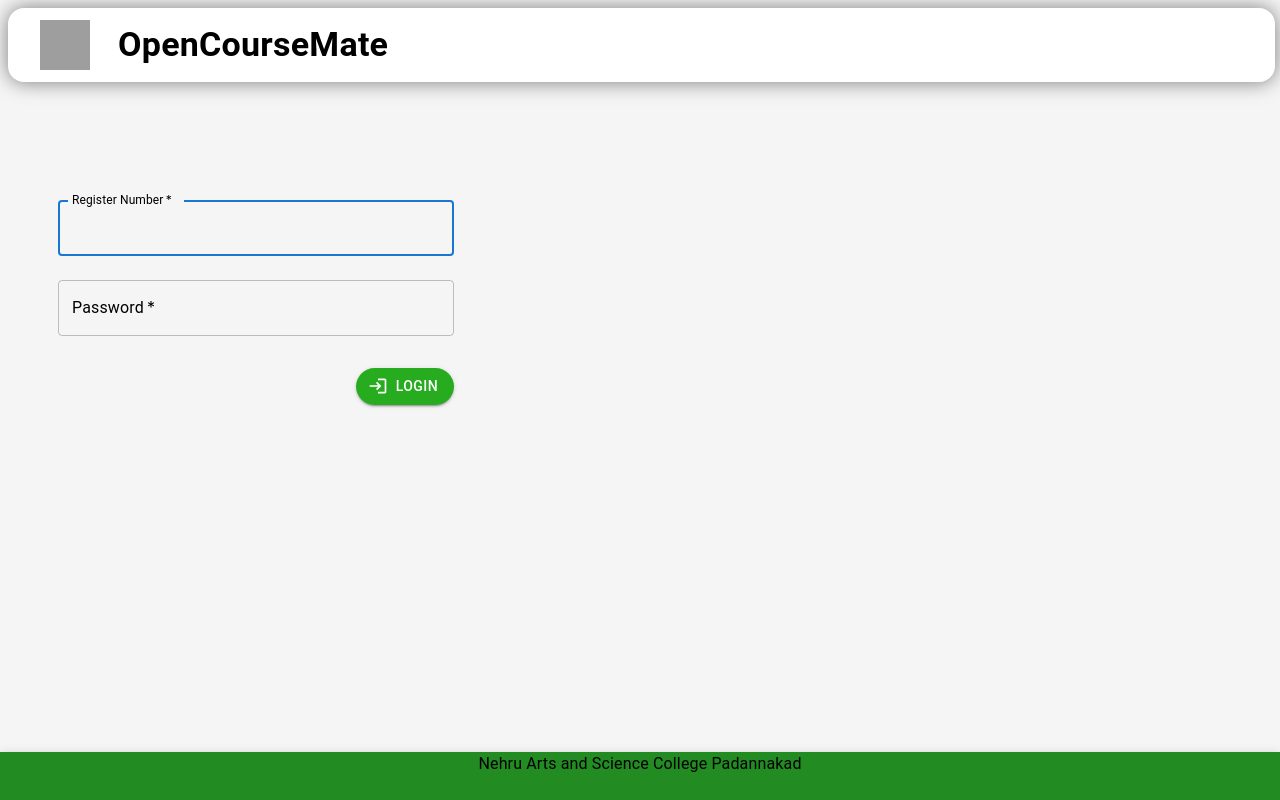
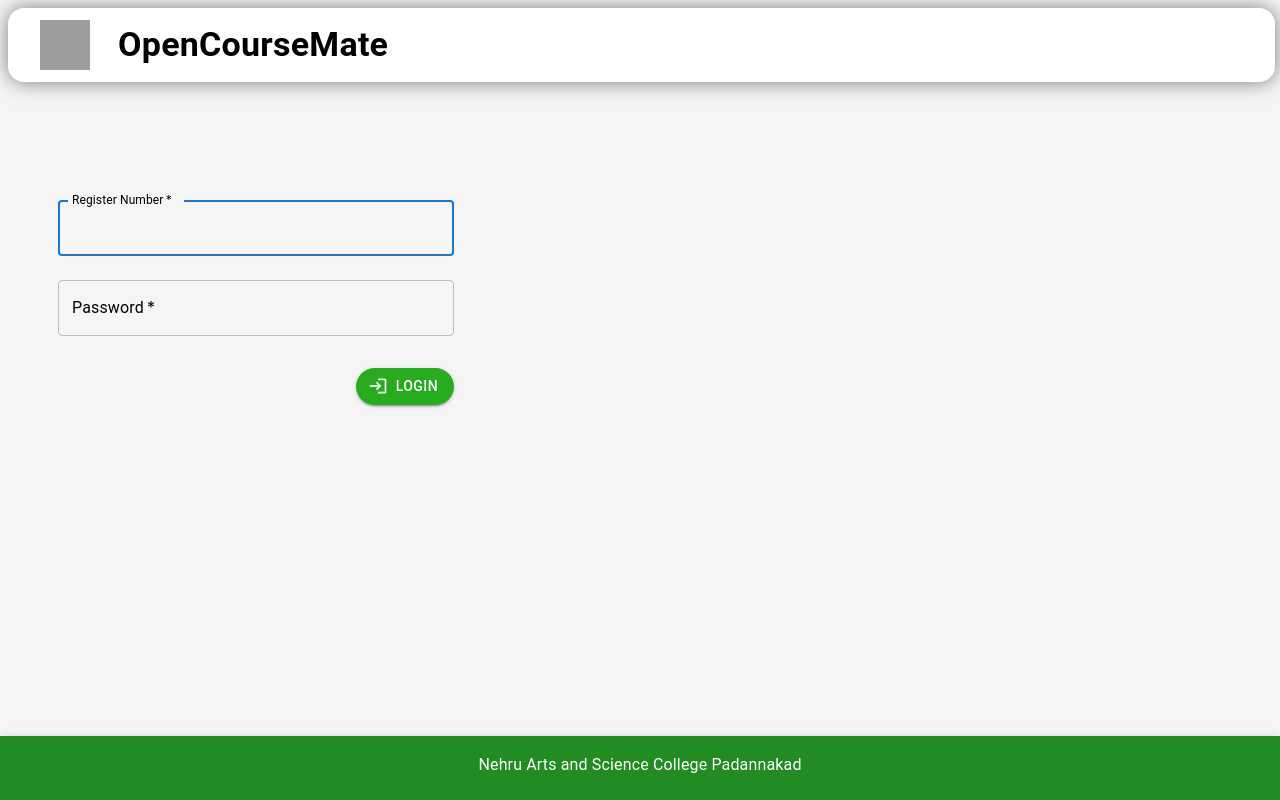
Before and after one commit to 4rjunc/opencourse-webapp, a React (Vite) app in the folder openFrontend/: page / in a window 1280 px wide. Built offline with nearby package versions, Linux system fonts and the light colour scheme; grey boxes are pictures that could not be loaded.

Commit message:
Fixed Footer

```diff
--- a/openFrontend/src/components/Footer.jsx
+++ b/openFrontend/src/components/Footer.jsx
@@ -2,7 +2,7 @@ import React, { useEffect, useState } from 'react';
 import { AppBar, Toolbar, Typography, Container } from '@mui/material';
 
 const footerStyle = {
-  backgroundColor: 'green',
+  backgroundColor: '#228B22',
   width: '100%',
   position: 'fixed',
   bottom: 0,
--- a/openFrontend/src/components/Login.jsx
+++ b/openFrontend/src/components/Login.jsx
@@ -33,22 +33,24 @@ const Login = () => {
     setSnackbarOpen(false);
   };
   const footerStyle = {
-    backgroundColor: '#228B22', // Set the background color to Screamin Green
-    width: '100vw', // Make the footer full-width of the viewport
-    position: 'fixed', // Set the position to fixed
-    bottom: 0, // Place the footer at the bottom
+    backgroundColor: '#228B22',
+    width: '100%',
+    position: 'fixed',
+    bottom: 0,
     left: 0,
-    height: '3rem',
+    zIndex: 999,
+    transition: 'bottom 0.3s', // Add a smooth transition for the footer
   };
 
   const contentStyle = {
     display: 'flex',
-    flexDirection: 'column', // Arrange content in a column
-    alignItems: 'center', // Center the content horizontally
+    flexDirection: 'row',
+    alignItems: 'center',
+    justifyContent: 'center',
   };
 
   const textStyle = {
-    marginBottom: '16px', // Add margin to create space between Typography components
+    marginBottom: '6px',
   };
 
   const handleSubmit = async (event) => {
@@ -129,15 +131,6 @@ const Login = () => {
             </Toolbar>
           </AppBar>
         </Box>
-        <AppBar position="static" style={footerStyle}>
-          <Container>
-            <Toolbar style={contentStyle}>
-              <Typography variant="body1" color="black" style={textStyle}>
-                Nehru Arts and Science College Padannakad
-              </Typography>
-            </Toolbar>
-          </Container>
-      </AppBar>
         <Container component="main" maxWidth="xs">
           <div
           style={{
@@ -245,6 +238,15 @@ const Login = () => {
           </Box>
         </Container>
       </div>
+      <AppBar position="static" style={footerStyle}>
+          <Container>
+            <Toolbar style={contentStyle}>
+              <Typography variant="body1" color="white" style={textStyle}>
+                Nehru Arts and Science College Padannakad
+              </Typography>
+            </Toolbar>
+          </Container>
+      </AppBar>
     </div>
   );
 };
```
